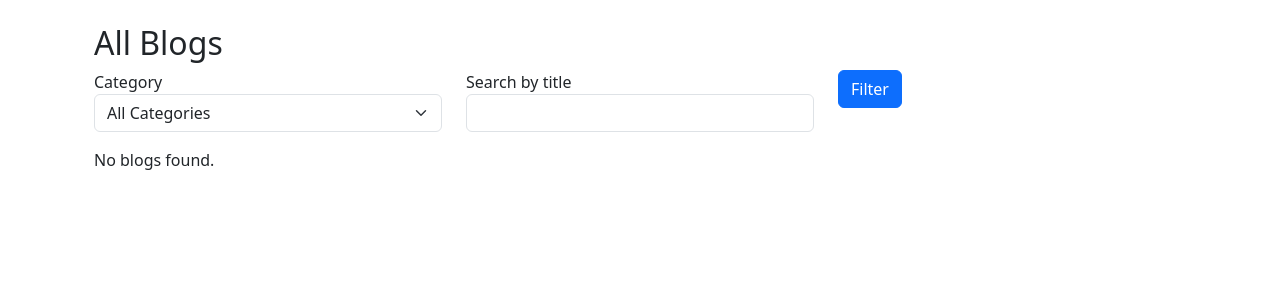
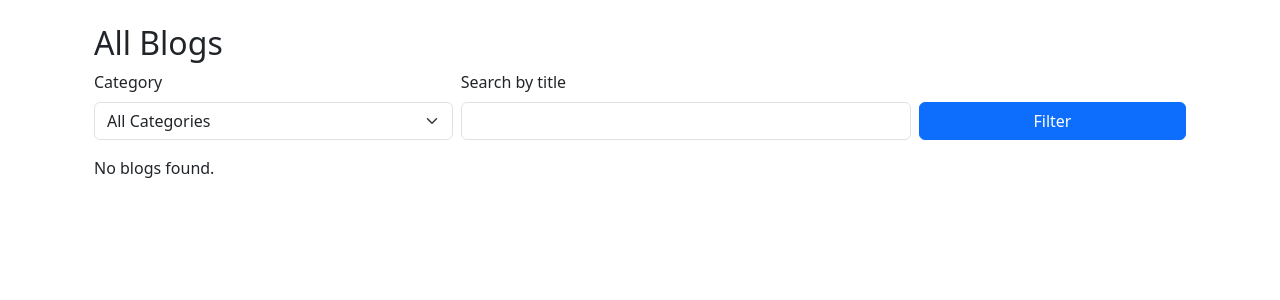
Before and after one commit to Ashish2537/MyBlogsite, a Flask app: page /blogs in a window 1280 px wide. Shown: the part 56-356 px from the top of the page. Run offline with Flask 3, Linux system fonts and the light colour scheme; data comes from the database, SQL or seed files in the repository; data that the repository does not hold is empty.

Commit message:
Updated filter alignment and route logic

```diff
--- a/routes.py
+++ b/routes.py
@@ -93,18 +93,28 @@ def create_blog():
 
     return render_template('create_blog.html', form=form)
 
-@app.route('/blogs', methods=['GET', 'POST'])
+@app.route('/blogs', methods=['GET'])
 def view_all_blogs():
-    form = FilterForm()
-    form.category.choices = [(0, "All Categories")] + [(c.id, c.category_name) for c in CategoryMaster.query.all()]
+    form = FilterForm(request.args)  # Pass GET params into form
 
-    blogs = BlogModel.query
-    if form.validate_on_submit():
-        if form.category.data and form.category.data != 0:
-            blogs = blogs.filter_by(category_id=form.category.data)
-        if form.search.data:
-            blogs = blogs.filter(BlogModel.title.ilike(f"%{form.search.data}%"))
-    blogs = blogs.all()
+    # Populate category dropdown
+    form.category.choices = [(0, "All Categories")] + [
+        (c.id, c.category_name) for c in CategoryMaster.query.all()
+    ]
+
+    # Base query
+    query = BlogModel.query
+
+    # Apply category filter
+    if form.category.data and form.category.data != 0:
+        query = query.filter_by(category_id=form.category.data)
+
+    # Apply search filter
+    if form.search.data:
+        query = query.filter(BlogModel.title.ilike(f"%{form.search.data}%"))
+
+    # Fetch blogs
+    blogs = query.order_by(BlogModel.created_at.desc()).all()
 
     return render_template('blogs.html', blogs=blogs, form=form)
 
--- a/templates/blogs.html
+++ b/templates/blogs.html
@@ -4,22 +4,26 @@
     <h2>All Blogs</h2>
     <form method="GET" class="mb-3">
         {{ form.hidden_tag() }}
-        <div class="row">
+        <div class="row g-2">
             <div class="col-md-4">
-                {{ form.category.label }} {{ form.category(class="form-select") }}
+                {{ form.category.label(class="form-label") }}
+                {{ form.category(class="form-select") }}
             </div>
-            <div class="col-md-4">
-                {{ form.search.label }} {{ form.search(class="form-control") }}
+            <div class="col-md-5">
+                {{ form.search.label(class="form-label") }}
+                {{ form.search(class="form-control") }}
             </div>
-            <div class="col-md-4">
-                {{ form.submit(class="btn btn-primary") }}
+            <div class="col-md-3 d-flex align-items-end">
+                {{ form.submit(class="btn btn-primary w-100") }}
             </div>
         </div>
     </form>
     {% for blog in blogs %}
     <div class="card mb-3">
         <div class="card-body">
-            <h5 class="card-title"><a href="{{ url_for('view_blog', blog_id=blog.id) }}">{{ blog.title }}</a></h5>
+            <h5 class="card-title">
+                <a href="{{ url_for('view_blog', blog_id=blog.id) }}">{{ blog.title }}</a>
+            </h5>
             <p class="card-text">{{ blog.content[:100] }}...</p>
             <small class="text-muted">Posted on {{ blog.created_at.strftime('%Y-%m-%d') }}</small>
             {% if current_user.is_authenticated and current_user.id == blog.user_id %}
```
Also changed, not shown: 1 other file.
